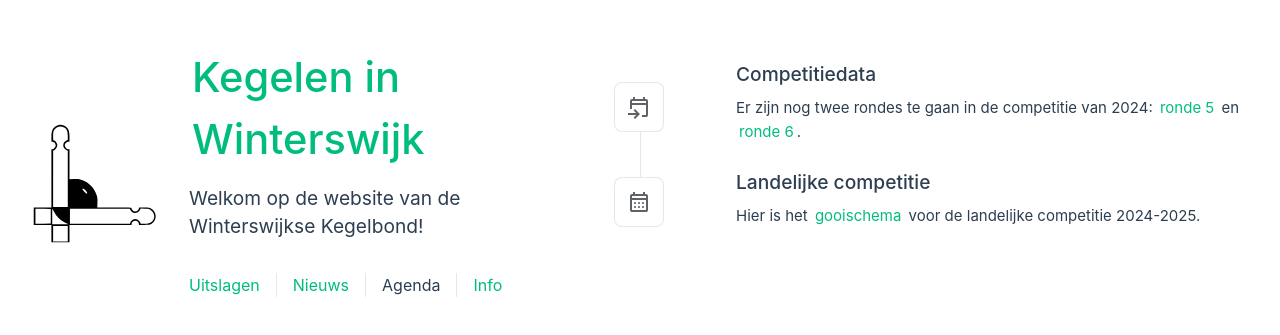
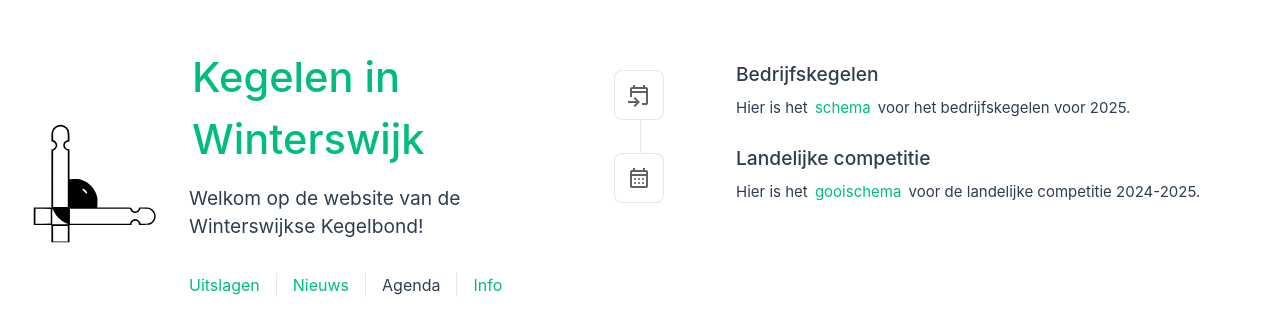
Before and after one commit to ruud00000/wkb-app, a Vue app: page /agenda in a window 1280 px wide. Shown: the part 217-552 px from the top of the page. Built offline with nearby package versions, Linux system fonts and the light colour scheme.

Commit message:
item without icon + nieuws html allowed

```diff
--- a/package.json
+++ b/package.json
@@ -1,6 +1,6 @@
 {
   "name": "wkb-app",
-  "version": "1.3.2",
+  "version": "1.3.3",
   "private": true,
   "author": "Ruud Naastepad",
   "scripts": {
--- a/src/components/Agenda.vue
+++ b/src/components/Agenda.vue
@@ -4,6 +4,7 @@ import AgendaCompetitieIcon from './icons/IconAgendaCompetitie.vue'
 import AgendaLandelijkeCompetitieIcon from './icons/IconAgendaLandelijkeCompetitie.vue'
 import AgendaCompetitieRonde5 from '/src/assets/agenda/Rooster-5e-ronde-WKB-competitie.pdf'
 import AgendaCompetitieRonde6 from '/src/assets/agenda/Rooster-6e-ronde-WKB-competitie.pdf'
+import AgendaBedrijfskegelen from '/src/assets/agenda/Bedrijfskegelen-groepsindeling-2025.pdf'
 import AgendaCompetitieLandelijk from '/src/assets/agenda/Landelijke-competitie-schema-2024-2025.pdf'
 import packageJson from '../../package.json'
 
@@ -13,7 +14,19 @@ const version = packageJson.version
 
 <template>
 
-<Item>
+  <Item>
+    <template #icon>
+      <AgendaCompetitieIcon />
+    </template>
+    <template #heading>Bedrijfskegelen</template>
+    <template #content>
+      Hier is het
+      <a :href="AgendaBedrijfskegelen" target="_blank" rel="noopener">schema</a>
+      voor het bedrijfskegelen voor 2025.
+    </template>
+  </Item>
+
+  <!--<Item>
     <template #icon>
       <AgendaCompetitieIcon />
     </template>
@@ -23,7 +36,7 @@ const version = packageJson.version
       <a :href="AgendaCompetitieRonde5" target="_blank" rel="noopener">ronde 5</a> en
       <a :href="AgendaCompetitieRonde6" target="_blank" rel="noopener">ronde 6</a>.
     </template>
-  </Item>
+  </Item>-->
 
   <Item>
     <template #icon>
--- /dev/null
+++ b/src/components/ItemNoIcon.vue
@@ -0,0 +1,63 @@
+<template>
+  <div class="item">
+    <div class="details">
+      <h3>
+        <slot name="heading"></slot>
+      </h3>
+      <slot name="content"></slot>
+    </div>
+  </div>
+</template>
+
+<style scoped>
+.item {
+  margin-top: 2rem;
+  display: flex;
+  position: relative;
+}
+
+.details {
+  flex: 1;
+  margin-left: 1rem;
+}
+
+h3 {
+  font-size: 1.2rem;
+  font-weight: 500;
+  margin-bottom: 0.4rem;
+  color: var(--color-heading);
+}
+
+@media (min-width: 1024px) {
+  .item {
+    margin-top: 0;
+    padding: 0.4rem 0 1rem calc(var(--section-gap) / 2);
+  }
+
+  .item:before {
+    content: ' ';
+    border-left: 1px solid var(--color-border);
+    position: absolute;
+    left: 0;
+    bottom: calc(50% + 25px);
+    height: calc(50% - 25px);
+  }
+
+  .item:after {
+    content: ' ';
+    border-left: 1px solid var(--color-border);
+    position: absolute;
+    left: 0;
+    top: calc(50% + 25px);
+    height: calc(50% - 25px);
+  }
+
+  .item:first-of-type:before {
+    display: none;
+  }
+
+  .item:last-of-type:after {
+    display: none;
+  }
+}
+</style>
--- a/src/components/Nieuws.vue
+++ b/src/components/Nieuws.vue
@@ -1,5 +1,5 @@
 <script setup>
-  import Item from './Item.vue'
+  import Item from './ItemNoIcon.vue'
   import NieuwsItemIcon from './icons/IconNieuwsItem.vue'
   import { ref, onMounted, computed } from 'vue'
 
@@ -22,21 +22,23 @@
     console.log('nieuwsItems: ', nieuwsItems.value)
     console.log('filteredNieuwsItems: ', filteredNieuwsItems.value)
   })
+
+  function formatTextWithLineBreaks(text) {
+    return text.replace(/\n/g, '<br>');
+  }
+
 </script>
 
 <template>
   <div v-if="filteredNieuwsItems">
 
     <Item v-for="nieuwsItem in filteredNieuwsItems">
-        <template #icon>
-          <NieuwsItemIcon />
-        </template>
         <template #heading>{{ nieuwsItem.titel_kort }}</template>
         <template #content>
           <div v-if="nieuwsItem.foto_naam">
             <img :id="nieuwsItem._id" :src="imgPath + nieuwsItem.foto_naam" alt="Foto" width="100%">
           </div>
-          <p>{{ nieuwsItem.inhoud_lang }}</p>
+          <p v-html="formatTextWithLineBreaks(nieuwsItem.inhoud_lang)"></p>
         </template>
     </Item>
   </div>
```
Also changed, not shown: 1 other file (tests, documents, lock files or other folders).
